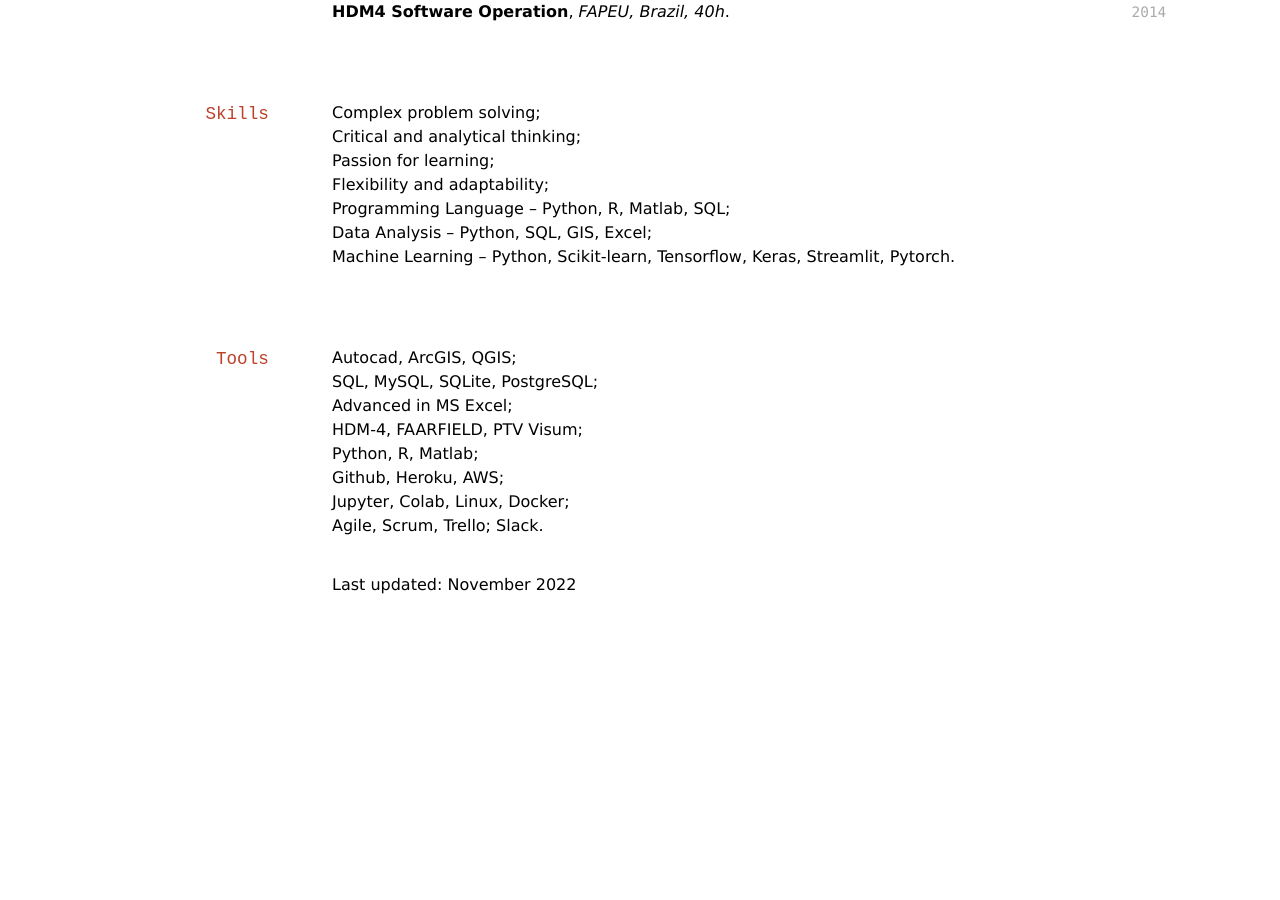
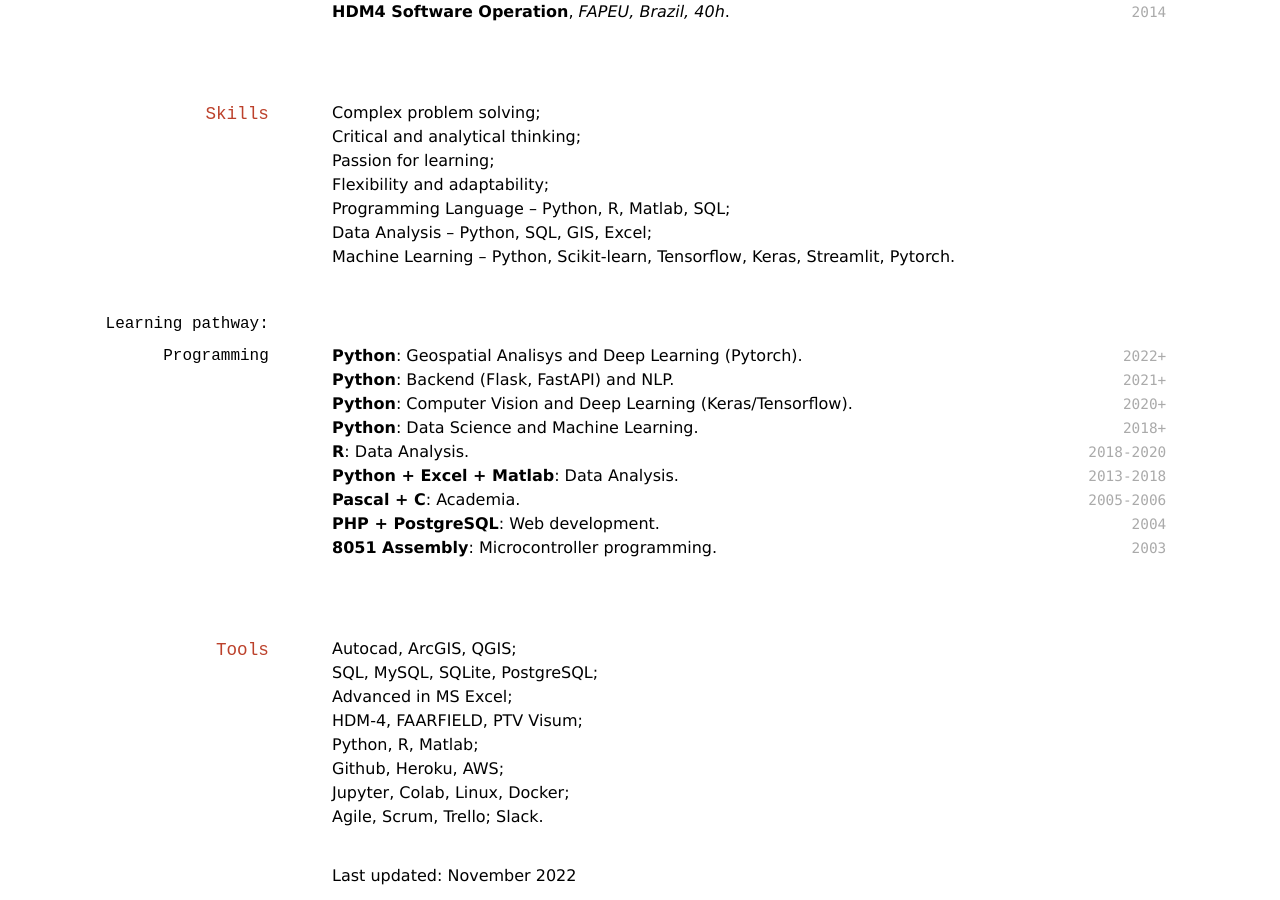
Before and after one commit to tamagusko/cv, a Jekyll site: the page built from index.md, in a window 1280 px wide and 900 px high, scrolled down 3058 px. Built offline with Jekyll 4.4.1, drawn with Linux system fonts in a browser that asks for light colours; nearby versions of some CDN libraries; a style sheet for code colours, icons or effects is not loaded; before the commit the page ends 3666 px from its top, so only the background shows below that.

Commit message:
feat: learning path

```diff
--- a/index.md
+++ b/index.md
@@ -146,6 +146,27 @@ Programming Language &ndash; Python, R, Matlab, SQL;
 Data Analysis &ndash; Python, SQL, GIS, Excel;
 Machine Learning &ndash; Python, Scikit-learn, Tensorflow, Keras, Streamlit, Pytorch.
 
+### Learning pathway: Programming
+
+`2022+`
+**Python**: Geospatial Analisys and Deep Learning (Pytorch).
+`2021+`
+**Python**: Backend (Flask, FastAPI) and NLP.
+`2020+`
+**Python**: Computer Vision and Deep Learning (Keras/Tensorflow).
+`2018+`
+**Python**: Data Science and Machine Learning.
+`2018-2020`
+**R**: Data Analysis.
+`2013-2018`
+**Python + Excel + Matlab**: Data Analysis.
+`2005-2006`
+**Pascal + C**: Academia.
+`2004`
+**PHP + PostgreSQL**: Web development.
+`2003`
+**8051 Assembly**: Microcontroller programming.
+
 ## Tools
 
 Autocad, ArcGIS, QGIS;
```
